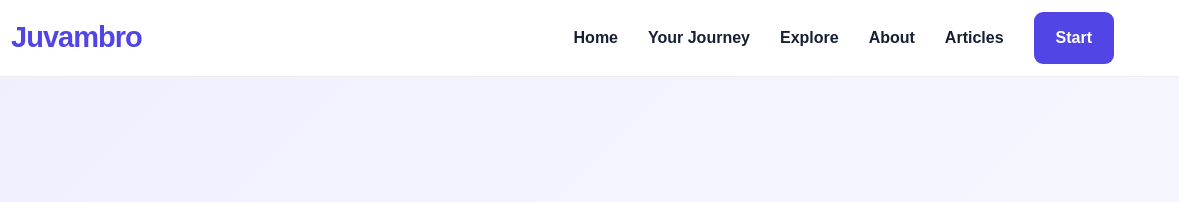
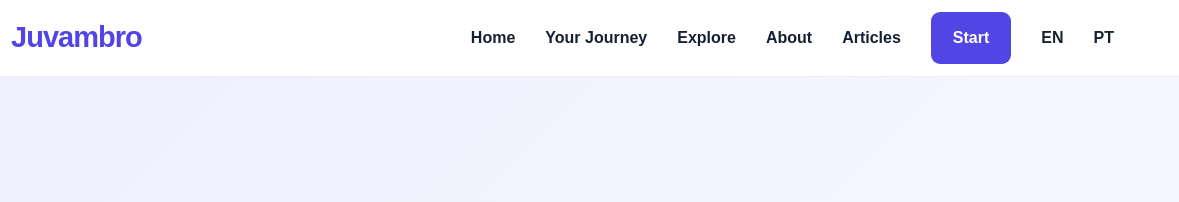
Before and after one commit to juvambro/juvambro.com, a plain HTML site: page index.html in a window 1280 px wide. Shown: the top 202 px of the page, 101-1280 px from the left. Drawn offline with Linux system fonts and the light colour scheme.

Commit message:
Update index.html

```diff
--- a/index.html
+++ b/index.html
@@ -627,6 +627,8 @@ footer {
             <a href="#about">About</a>
             <a href="articles.html">Articles</a>
             <a href="#start" class="nav-button">Start</a>
+            <a href="index.html">EN</a>
+            <a href="pt/index.html">PT</a>
         </nav>
 
     </div>
```
